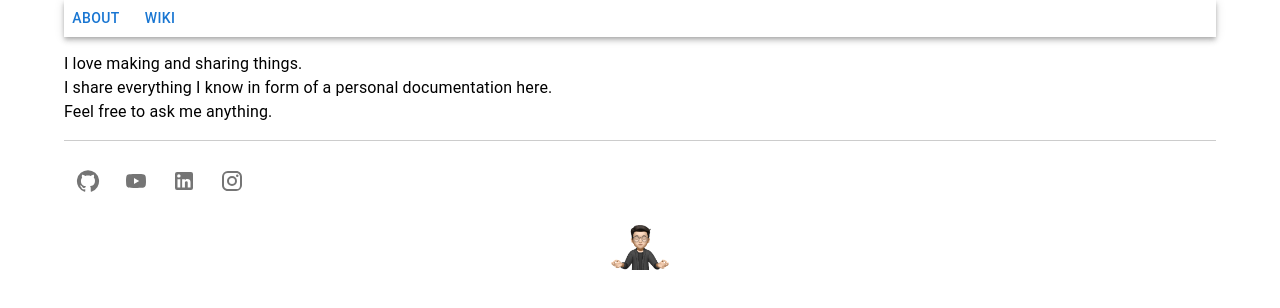
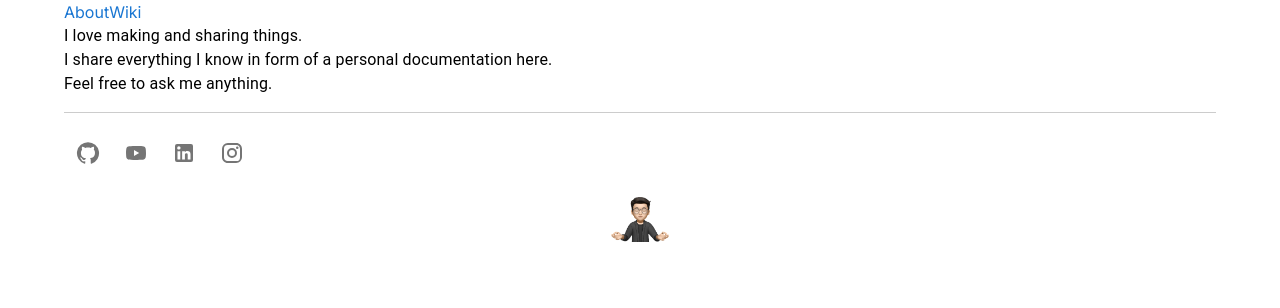
Before and after one commit to dangchinh25/chinhle.me, a Next.js app: page / in a window 1280 px wide. Shown: the top 308 px of the page. Built offline with nearby package versions, Linux system fonts and the light colour scheme.

Commit message:
Add eslint

```diff
--- a/src/app/page.tsx
+++ b/src/app/page.tsx
@@ -1,23 +1,23 @@
-'use client'
+'use client';
 import * as React from 'react';
 import Typography from '@mui/material/Typography';
 import { Container } from '@mui/material';
-import {makeStyles} from '@mui/styles'
+import { makeStyles } from '@mui/styles';
 import Navbar from '@/components/NavBar';
 import Footer from '@/components/Footer';
 
 const useStyles = makeStyles((theme) => ({
   root: {
     display: 'flex',
-    justifyContent: 'center'
+    justifyContent: 'center',
   },
   container: {
-    width: '40%'
-  }
-}))
+    width: '40%',
+  },
+}));
 
 export default function HomePage() {
-  const classes = useStyles()
+  const classes = useStyles();
 
   return (
     <div className={classes.root}>
--- a/src/components/Footer.tsx
+++ b/src/components/Footer.tsx
@@ -1,35 +1,51 @@
 import YouTubeIcon from '@mui/icons-material/YouTube';
-import GitHubIcon from '@mui/icons-material/GitHub'
+import GitHubIcon from '@mui/icons-material/GitHub';
 import LinkedInIcon from '@mui/icons-material/LinkedIn';
 import InstagramIcon from '@mui/icons-material/Instagram';
-import {Grid, IconButton} from '@mui/material';
+import { Grid, IconButton } from '@mui/material';
 import Link from './Link';
 import Image from 'next/image';
 
+function SlimSolidLine() {
+  return (
+    <div
+        style={{
+          display: 'block',
+          height: '1px',
+          border: 0,
+          borderTop: '1px solid #ccc',
+          margin: '1em 0',
+          padding: 0,
+        }}
+    >
+    </div>
+  );
+}
+
 export default function Footer() {
-    return (
+  return (
         <div>
             <SlimSolidLine />
 
             <Grid>
-                <Link href="https://github.com/dangchinh25">
+                <Link href='https://github.com/dangchinh25'>
                     <IconButton size='large'>
                         <GitHubIcon />
                     </IconButton>
                 </Link>
-                <Link href="https://www.youtube.com/channel/UCu5VfUF_Tdv9EJP5YORfMzg">
+                <Link href='https://www.youtube.com/channel/UCu5VfUF_Tdv9EJP5YORfMzg'>
                     <IconButton
                         size='large'
                     >
                         <YouTubeIcon />
                     </IconButton>
                 </Link>
-                <Link href="https://www.linkedin.com/in/chinh-d-le/">
+                <Link href='https://www.linkedin.com/in/chinh-d-le/'>
                     <IconButton size='large'>
                         <LinkedInIcon />
                     </IconButton>
                 </Link>
-                <Link href="https://www.instagram.com/dangg_chinh/">
+                <Link href='https://www.instagram.com/dangg_chinh/'>
                     <IconButton size='large'>
                         <InstagramIcon />
                     </IconButton>
@@ -38,36 +54,20 @@ export default function Footer() {
 
             <div
                 style={{
-                width: "5%",
-                marginTop: "20px",
-                marginLeft: "auto",
-                marginRight: "auto",
+                  width: '5%',
+                  marginTop: '20px',
+                  marginLeft: 'auto',
+                  marginRight: 'auto',
                 }}
             >
-                <a href="https://github.com/dangchinh25">
+                <a href='https://github.com/dangchinh25'>
                     <Image
-                        src="/Subject.png"
+                        src='/Subject.png'
                         alt='memoji'
                         width='100'
                         height='75'/>
                 </a>
             </div>
         </div>
-    )
+  );
 }
-
-function SlimSolidLine() {
-    return (
-        <div
-            style={{
-            display: "block",
-            height: "1px",
-            border: 0,
-            borderTop: "1px solid #ccc",
-            margin: "1em 0",
-            padding: 0,
-            }}
-        >
-        </div>
-)
-}
--- a/src/components/NavBar.tsx
+++ b/src/components/NavBar.tsx
@@ -1,21 +1,18 @@
-import { AppBar, Stack, Button } from "@mui/material";
-import Link from "./Link";
+import Link from './Link';
 
 export default function Navbar() {
   return (
-    <AppBar position="static" color="transparent" sx={{ marginBottom: "15px" }}>
-      <Stack direction="row">
-        <Button>
-          <Link href="/" underline="none">
-            <a>About</a>
-          </Link>
-        </Button>
-        <Button>
-          <Link href='https://wiki.chinhle.me' underline="none">
-            <a>Wiki</a>
-          </Link>
-        </Button>
-      </Stack>
-    </AppBar>
+    <div>
+      <button>
+        <Link href='/' underline='none'>
+          <a>About</a>
+        </Link>
+      </button>
+      <button>
+        <Link href='https://wiki.chinhle.me' underline='none'>
+          <a>Wiki</a>
+        </Link>
+      </button>
+    </div>
   );
 }
```
Also changed, not shown: package.json (+13 -3 lines), src/app/layout.tsx (+6 -6 lines), src/components/Link.tsx (+6 -6 lines), .eslintrc.json, 1 other file (tests, documents, lock files or other folders).
